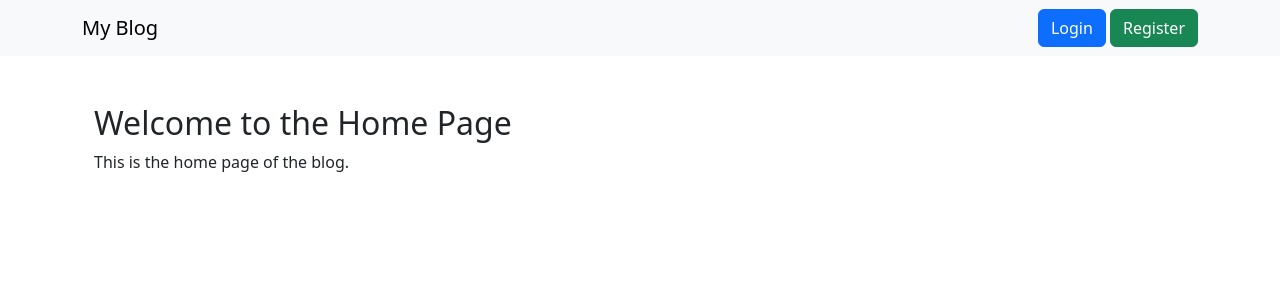
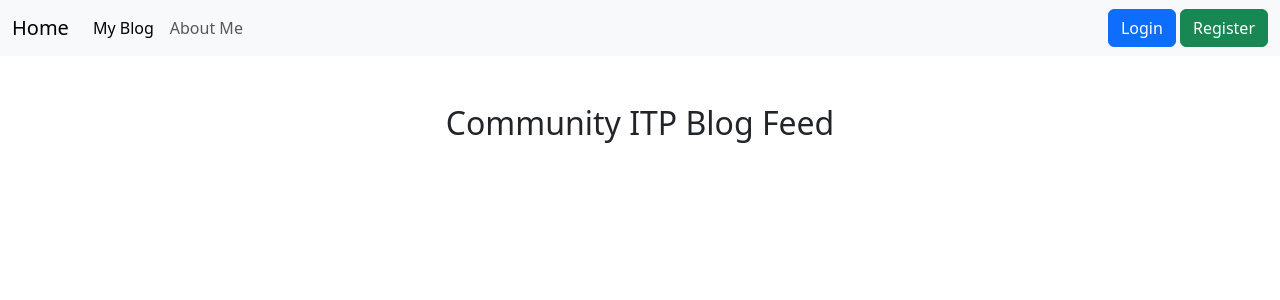
Before and after one commit to jackiedallas/django-blog-website, a Django app: page /home/ in a window 1280 px wide. Shown: the top 300 px of the page. Run offline with Django 5.2, Linux system fonts and the light colour scheme.

Commit message:
got profile page functioning

```diff
--- a/blog_website/blog/templates/blog/base.html
+++ b/blog_website/blog/templates/blog/base.html
@@ -13,12 +13,24 @@
 <body>
     <!-- Navbar -->
     <nav class="navbar navbar-expand-lg navbar-light bg-light">
-        <div class="container">
-            <a class="navbar-brand" href="{% url 'landing' %}">My Blog</a>
+        <div class="container-fluid">
+            <a class="navbar-brand" href="{% url 'landing' %}">Home</a>
+            <div class="navbar-collapse" id="navbarSupportedContent">
+                <ul class="navbar-nav me-auto mb-2 mb-lg-0">
+                    <li class="nav-item">
+                        <a class="nav-link active" aria-current="page" href="{% url 'profile' %}">My Blog</a>
+                    </li>
+                    <li class="nav-item">
+                        <a class="nav-link" href="#">About Me</a>
+                    </li>
+                </ul>
+            </div>
+
+
 
             <div class="ml-auto">
                 {% if user.is_authenticated %}
-                    <span>Welcome, {{ user.username }}</span>
+                    <!-- <span>Welcome, {{ user.username }}</span> -->
                     <form method="post" action="{% url 'logout' %}" style="display: inline;">
                         {% csrf_token %}
                         <button type="submit" class="btn btn-danger">Logout</button>
--- a/blog_website/blog/templates/blog/home.html
+++ b/blog_website/blog/templates/blog/home.html
@@ -2,7 +2,6 @@
 
 {% block content %}
 <div class="container mt-5">
-    <h2>Welcome to the Home Page</h2>
-    <p>This is the home page of the blog.</p>
+    <h2 class="text-center">Community ITP Blog Feed</h2>
 </div>
 {% endblock %}
--- a/blog_website/blog/urls.py
+++ b/blog_website/blog/urls.py
@@ -1,8 +1,9 @@
-from django.urls import path
+from django.urls import path  # type: ignore
 from . import views  # Import views only from the `blog` app
 
 urlpatterns = [
     path('', views.landing_page, name='landing'),
     path('home/', views.home, name='home'),
     path('register/', views.register, name='register'),
+    path('profile/', views.profile, name='profile')
 ]
--- a/blog_website/blog/views.py
+++ b/blog_website/blog/views.py
@@ -1,18 +1,12 @@
 from django.shortcuts import render, redirect  # type: ignore
 from django.contrib.auth import login  # type: ignore
 from django.contrib.auth.forms import UserCreationForm  # type: ignore
-
-# Create your views here.
-
-# Landing Page
 
 
 def landing_page(request):
     if request.user.is_authenticated:
         return redirect('home')  # redirect logged in users to home page
     return render(request, 'blog/landing.html')
-
-# registration page
 
 
 def register(request):
@@ -29,3 +23,7 @@ def register(request):
 
 def home(request):  # This function must exist!
     return render(request, 'blog/home.html')
+
+
+def profile(request):
+    return render(request, 'blog/profile.html')
```
Also changed, not shown: blog_website/blog/templates/blog/profile.html (added, +10 -0 lines), blog_website/blog_website/urls.py (+6 -4 lines).
